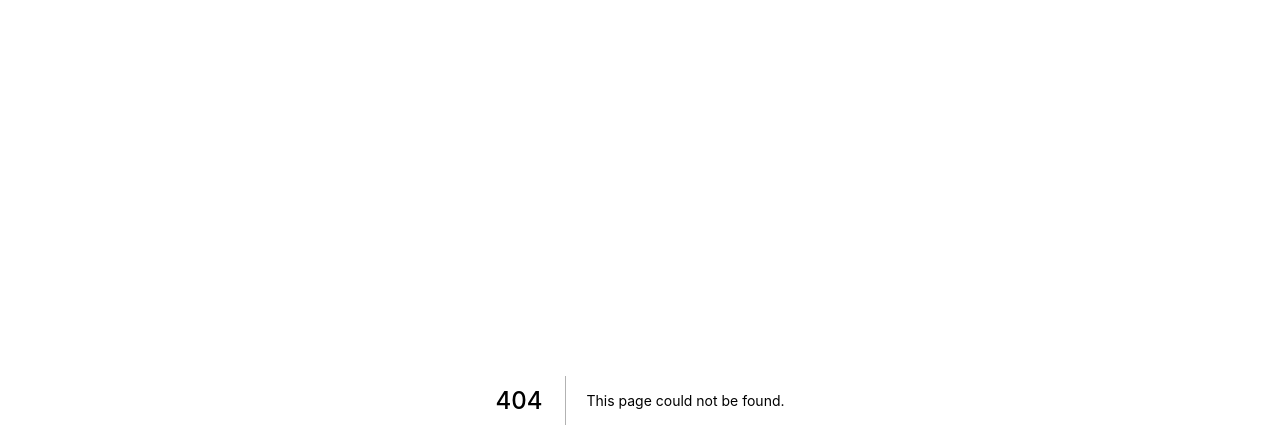
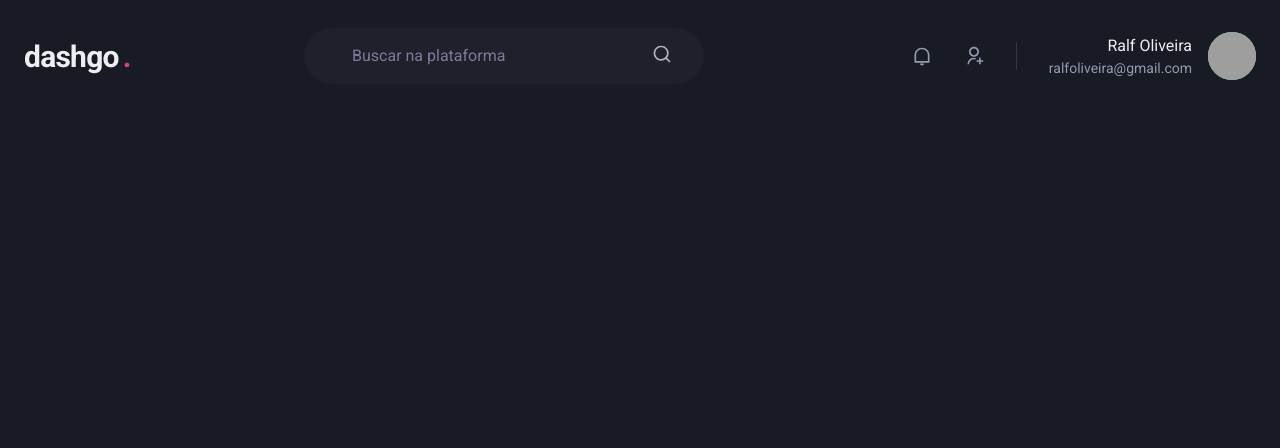
Before and after one commit to heyralfs/nextjs-dashboard, a Next.js app: page /dashboard in a window 1280 px wide. Before the commit this address had no page. Shown: the top 448 px of the page. Built offline with nearby package versions, Linux system fonts and the light colour scheme; grey boxes are pictures that could not be loaded.

Commit message:
Adding Header

```diff
--- a/package.json
+++ b/package.json
@@ -16,7 +16,8 @@
     "framer-motion": "^6.2.8",
     "next": "12.1.0",
     "react": "17.0.2",
-    "react-dom": "17.0.2"
+    "react-dom": "17.0.2",
+    "react-icons": "^4.3.1"
   },
   "devDependencies": {
     "@types/node": "^17.0.21",
--- /dev/null
+++ b/src/components/Header.tsx
@@ -0,0 +1,85 @@
+import { Flex, Icon, Input, HStack, Text, Box, Avatar } from "@chakra-ui/react";
+import {
+	RiNotificationLine,
+	RiSearchLine,
+	RiUserAddLine,
+} from "react-icons/ri";
+
+export function Header() {
+	return (
+		<Flex
+			w="100%"
+			as="header"
+			maxW={1480}
+			h="20"
+			mx="auto"
+			mt="4"
+			align="center"
+			px="6"
+		>
+			<Text fontSize="3xl" fontWeight="bold" letterSpacing="tight" w="64">
+				dashgo
+				<Text color="pink.500" as="span" ml="1">
+					.
+				</Text>
+			</Text>
+
+			<Flex
+				as="label"
+				flex="1"
+				py="4"
+				px="8"
+				ml="6"
+				maxW={400}
+				alignSelf="center"
+				color="gray.200"
+				position="relative"
+				bg="gray.800"
+				borderRadius="full"
+			>
+				<Input
+					color="gray.50"
+					variant="unstyled"
+					px="4"
+					mr="4"
+					placeholder="Buscar na plataforma"
+					_placeholder={{
+						color: "gray.400",
+					}}
+				/>
+
+				<Icon as={RiSearchLine} fontSize="20" />
+			</Flex>
+
+			<Flex align="center" ml="auto">
+				<HStack
+					spacing="8"
+					mx="8"
+					pr="8"
+					py="1"
+					color="gray.300"
+					borderRightWidth={1}
+					borderColor="gray.700"
+				>
+					<Icon as={RiNotificationLine} fontSize="20" />
+					<Icon as={RiUserAddLine} fontSize="20" />
+				</HStack>
+
+				<Flex align="center">
+					<Box mr="4" textAlign="right">
+						<Text>Ralf Oliveira</Text>
+						<Text color="gray.300" fontSize="sm">
+							ralfoliveira@gmail.com
+						</Text>
+					</Box>
+
+					<Avatar
+						size="md"
+						name="Ralf Olvieira"
+						src="https://github.com/heyralfs.png"
+					/>
+				</Flex>
+			</Flex>
+		</Flex>
+	);
+}
--- /dev/null
+++ b/src/pages/dashboard.tsx
@@ -0,0 +1,5 @@
+import { Header } from "../components/Header";
+
+export default function Dashboard() {
+	return <Header />;
+}
```
Also changed, not shown: 1 other file (tests, documents, lock files or other folders).
